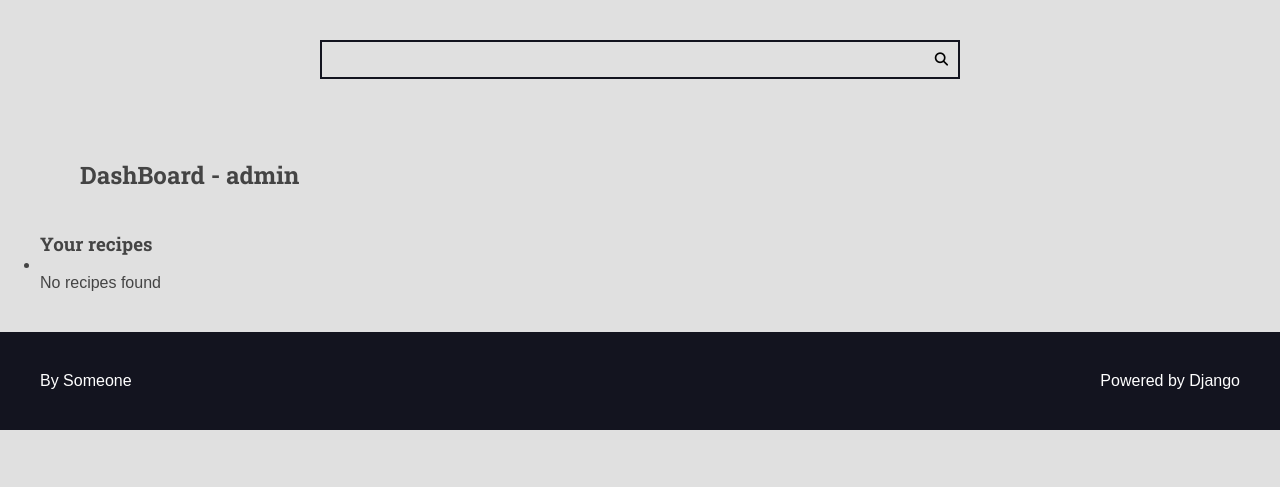
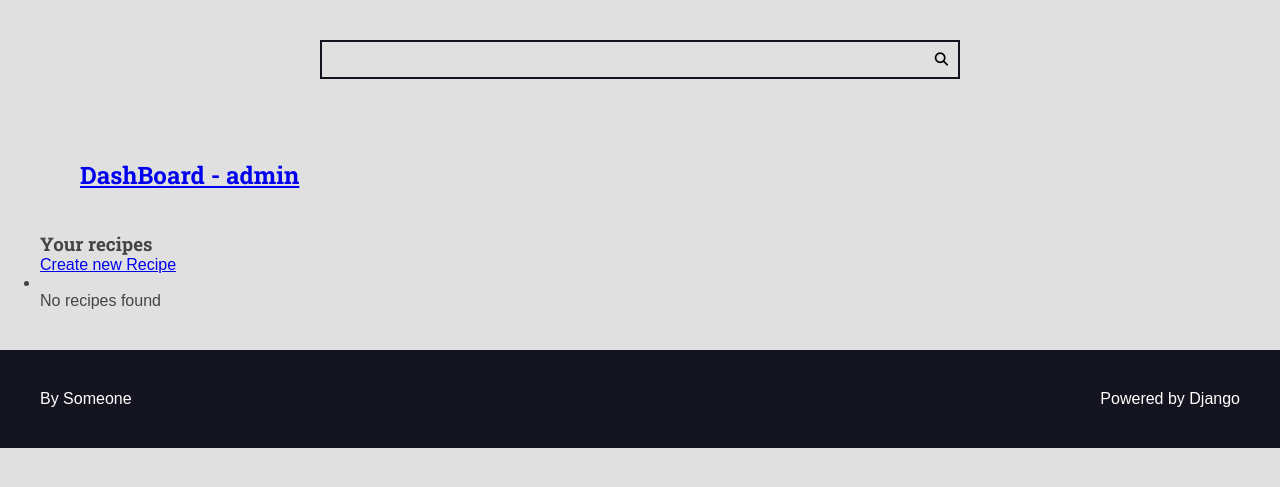
Before and after one commit to Gus41/Django-ud, a Django app: page /auth/dashboard/ in a window 1280 px wide. Shown: the part 133-620 px from the top of the page. Run offline with Django 5.2, Linux system fonts and the light colour scheme; a user stored in the database is signed in; data comes from the database, SQL or seed files in the repository; both versions use the stored data as it was after the commit; some libraries are stand-ins or nearby versions.

Commit message:
crud_recipes

```diff
--- a/django-basics/authors/templates/author/pages/dashboard.html
+++ b/django-basics/authors/templates/author/pages/dashboard.html
@@ -2,15 +2,20 @@
 {% block title %}DashBoard{% endblock title %}
 {% block page %}
 <div class="main-content container main-content-list center">
-    <h2>DashBoard - {{user}}</h2>
+    <h2><a href="{% url "auth:dashboard" %}">DashBoard - {{user}}</a></h2>
 </div>
 
 <div class="author-dashboard-container">
     <h3>Your recipes</h3>
+    <p><a href="{% url "auth:create_recipe" %}">Create new Recipe</a></p>
     <ul>
         {% for recipe in recipes %}
             <li><a href="{% url "auth:dashboard_recipe" recipe.id %}">{{recipe.title}}</a>
-
+            <form class="inline-form form-delete" method="POST" action="{% url "auth:delete_recipe"%}" >
+                {% csrf_token %}
+                <input type="hidden" name="id" value="{{recipe.id}}">
+                <button class="plaintext-button" type="submit">Apagar receita</button>
+            </form>
         {% empty %}
             <li></li><p>No recipes found</p>
         {% endfor %}
--- a/django-basics/authors/templates/author/pages/dashboard_recipe.html
+++ b/django-basics/authors/templates/author/pages/dashboard_recipe.html
@@ -1,6 +1,10 @@
 {% extends "global/base.html" %}
 {% block title %}DashBoard{% endblock title %}
 {% block page %}
+
+<div class="main-content container main-content-list center">
+    <h2><a href="{% url "auth:dashboard" %}">DashBoard - {{user}}</a></h2>
+</div>
 <div class="main-content container main-content-list center">
 
     <div class="author-dashboard-container">
--- a/django-basics/authors/urls.py
+++ b/django-basics/authors/urls.py
@@ -10,5 +10,7 @@ urlpatterns = [
     path('recive_login/',views.recive_login, name='recive'),
     path('logout/',views.logout_view, name='logout'),
     path('dashboard/',views.dashboard, name="dashboard"),
-    path('dashboard/<int:id>/edit/',views.dashboard_recipe,name='dashboard_recipe')
+    path('dashboard/<int:id>/edit/',views.dashboard_recipe,name='dashboard_recipe'),
+    path('dashboard/recipe/create',views.dashboard_create,name="create_recipe"),
+    path('dashboard/delete',views.dashboard_delete_recipe,name="delete_recipe"),
 ]
--- a/django-basics/authors/views.py
+++ b/django-basics/authors/views.py
@@ -108,10 +108,66 @@ def dashboard_recipe(request: HttpRequest, id: int):
     if not recipe:
         raise Http404()
 
-    form = AuthorRecipeForm(data=request.POST or None,instance=recipe)
+    form = AuthorRecipeForm(data=request.POST or None,files=request.FILES or None,instance=recipe)
+
+
+    if form.is_valid():
+        _recipe = form.save(commit=False)
+        _recipe.author = request.user
+        _recipe.preparation_steps_is_html = False
+
+        _recipe.save()
+        messages.success(request,"Recipe saved")
+        return redirect(reverse("auth:dashboard_recipe", args=(id,)))
 
     context = {
         'recipe': recipe,
-        'form': form
+        'form': form,
+        'form_action': reverse("auth:dashboard_recipe", args=(id,))
     }
     return render(request,"author/pages/dashboard_recipe.html",context)
+
+@login_required(login_url='auth:login', redirect_field_name='next')
+def dashboard_create(request: HttpRequest):
+
+    form = AuthorRecipeForm(data=request.POST or None,files=request.FILES or None)
+
+    if form.is_valid():
+        recipe = form.save(commit=False)
+        recipe.is_published = False
+        recipe._preparation_steps_is_html = False
+        recipe.author = request.user
+        id = recipe.pk
+
+        recipe.save()
+        messages.success(request,"Recipe created")
+        return redirect(reverse("auth:dashboard_recipe", args=(id,)))
+
+    context = {
+        'form': form,
+        'form_action': reverse('auth:create_recipe')
+    }
+
+    return render(request,"author/pages/dashboard_recipe.html",context)
+
+
+@login_required(login_url='auth:login', redirect_field_name='next')
+def dashboard_delete_recipe(request: HttpRequest):
+
+    if not request.POST:
+        raise Http404()
+
+    id = request.POST.get("id")
+
+    recipe = Recipe.objects.filter(
+        is_published=False,
+        author=request.user,
+        pk=id
+    ).first()
+
+    if not recipe:
+        raise Http404()
+
+    recipe.delete()
+    messages.success(request,"Recipe deleted")
+    return redirect(reverse("auth:dashboard"))
--- a/django-basics/base_static/global/css/styles.css
+++ b/django-basics/base_static/global/css/styles.css
@@ -318,7 +318,9 @@ h1,h2,h3,h4,h5,h6{
         list-style-type: none;
         margin: 1rem 0;
       }
-
+      .max-w-100{
+        max-width: 100px;
+      }
   @media (max-width: 600px){
       .main-content-list,
       .form-content-grid{
--- /dev/null
+++ b/django-basics/base_static/global/js/scripts.js
@@ -0,0 +1,16 @@
+function scope() {
+    const forms = document.querySelectorAll(".form-delete")
+
+    for (let f of forms) {
+        f.addEventListener('submit', (e) => {
+            e.preventDefault();
+
+            const confirmed = window.confirm("Delete this recipe?")
+            if (confirmed) {
+                f.submit()
+            }
+        })
+    }
+
+}
+scope()
--- a/django-basics/base_templates/global/base.html
+++ b/django-basics/base_templates/global/base.html
@@ -1,4 +1,4 @@
-
+{% load static %}
 <!DOCTYPE html>
 <html lang="pt-BR">
 <head>
@@ -26,5 +26,6 @@
         {% include "global/partials/pagination.html" %}
     </main>
     {% include "global/partials/footer.html" %}
+    <script src="{% static 'global/js/scripts.js' %}"></script>
 </body>
 </html>
```
Also changed, not shown: django-basics/authors/forms/recipe_form.py (+52 -0 lines), django-basics/base_templates/global/partials/form.html (+7 -1 lines), django-basics/utils/tools_forms.py (+10 -0 lines), django-basics/db.sqlite3.
